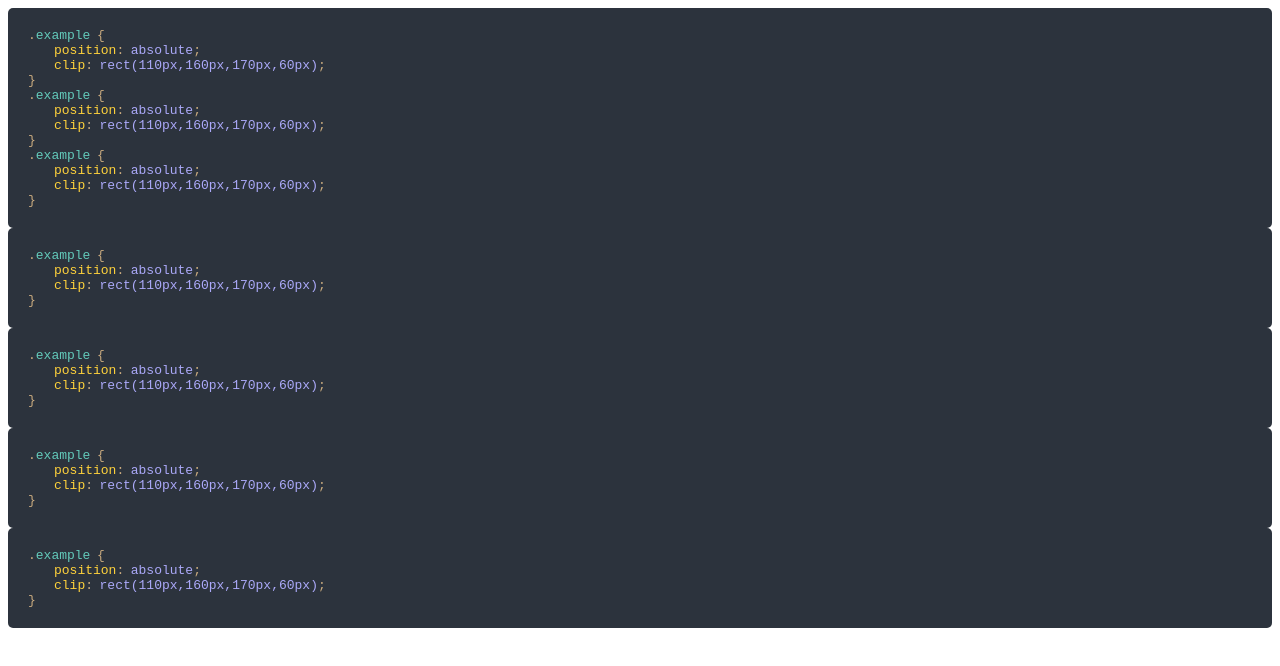
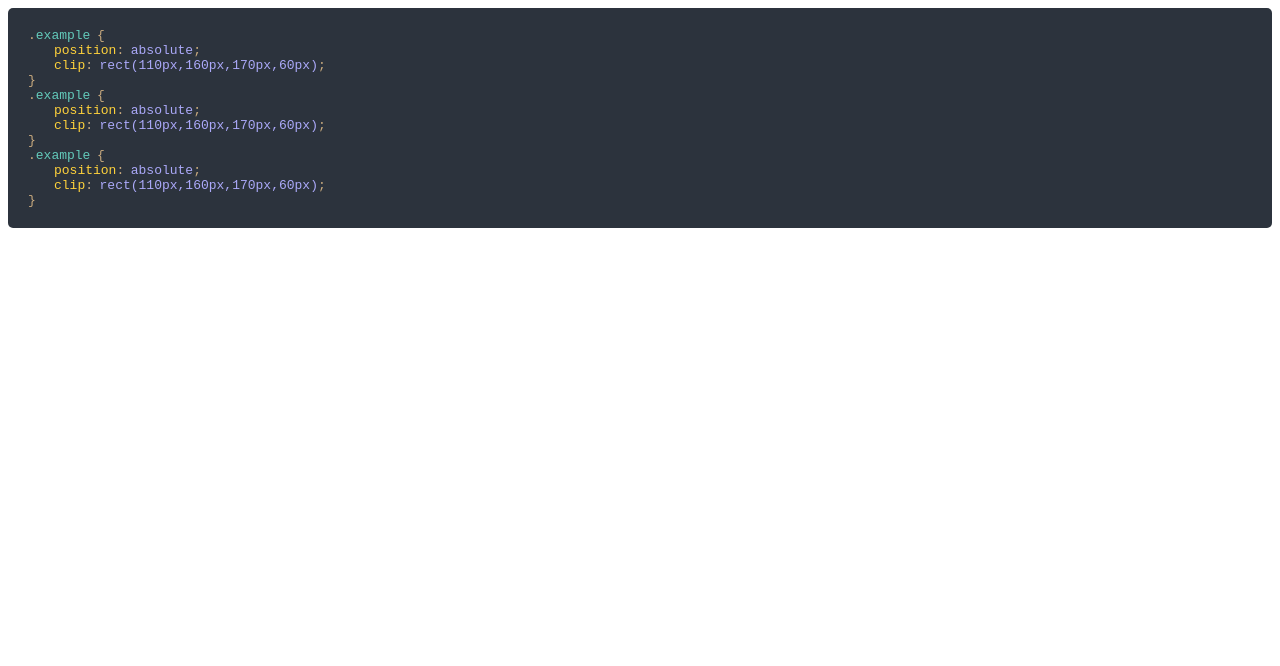
Before and after one commit to romareden/code-syntax-highlighter, a website: page src/index.html in a window 1280 px wide. Drawn offline with Linux system fonts and the light colour scheme.

Commit message:
Removed unneeded code

```diff
--- a/src/index.html
+++ b/src/index.html
@@ -20,30 +20,7 @@
         clip: rect(110px, 160px, 170px, 60px);
     }
     </code>
-    <code>
-        .example {
-            position: absolute;
-            clip: rect(110px, 160px, 170px, 60px);
-            }
-        </code>
-        <code>
-            .example {
-                position: absolute;
-                clip: rect(110px, 160px, 170px, 60px);
-                }
-            </code>
-            <code>
-                .example {
-                    position: absolute;
-                    clip: rect(110px, 160px, 170px, 60px);
-                    }
-                </code>
-                <code>
-                    .example {
-                        position: absolute;
-                        clip: rect(110px, 160px, 170px, 60px);
-                        }
-                    </code>
+
 	<style>
         code {
             display: block;
```
